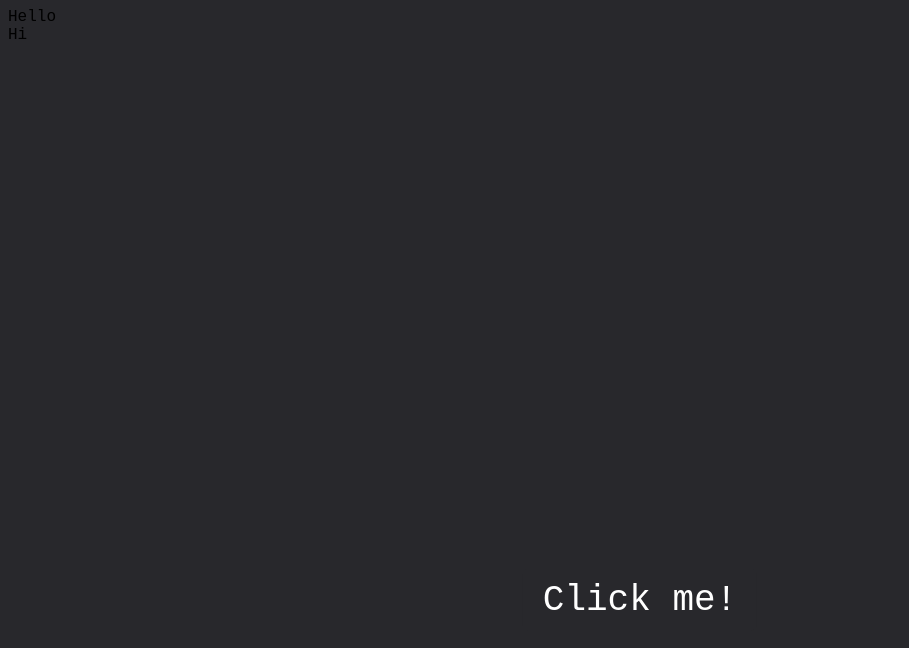
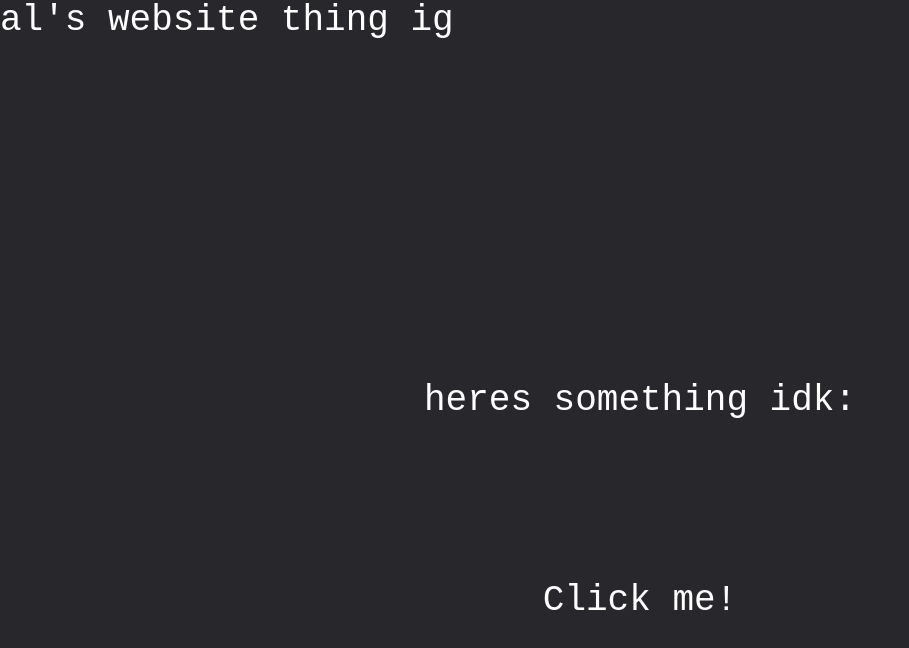
Before and after one commit to Alduck/alduck-website, a plain HTML site: page index.html in a window 1280 px wide. Shown: the whole page, without its empty margins (0-909 px from the left). Drawn offline with Linux system fonts and the light colour scheme.

Commit message:
Update index.html

```diff
--- a/index.html
+++ b/index.html
@@ -42,8 +42,8 @@
     </style>
   </head>
   <body>
-    <div id="Hello there,">Hello</div>
-    <div id="here's a little thing idk:">Hi</div>
+    <div id="hello">al's website thing ig</div>
+    <div id="hi">heres something idk:</div>
     <button id="Button" onclick="window.location.href='https://github.com/Alduck/alduck.github.io/blob/main/%C3%87ark%C4%B1Ek.exe?raw=true';">Click me!</button>
   </body>
 </html>
```
